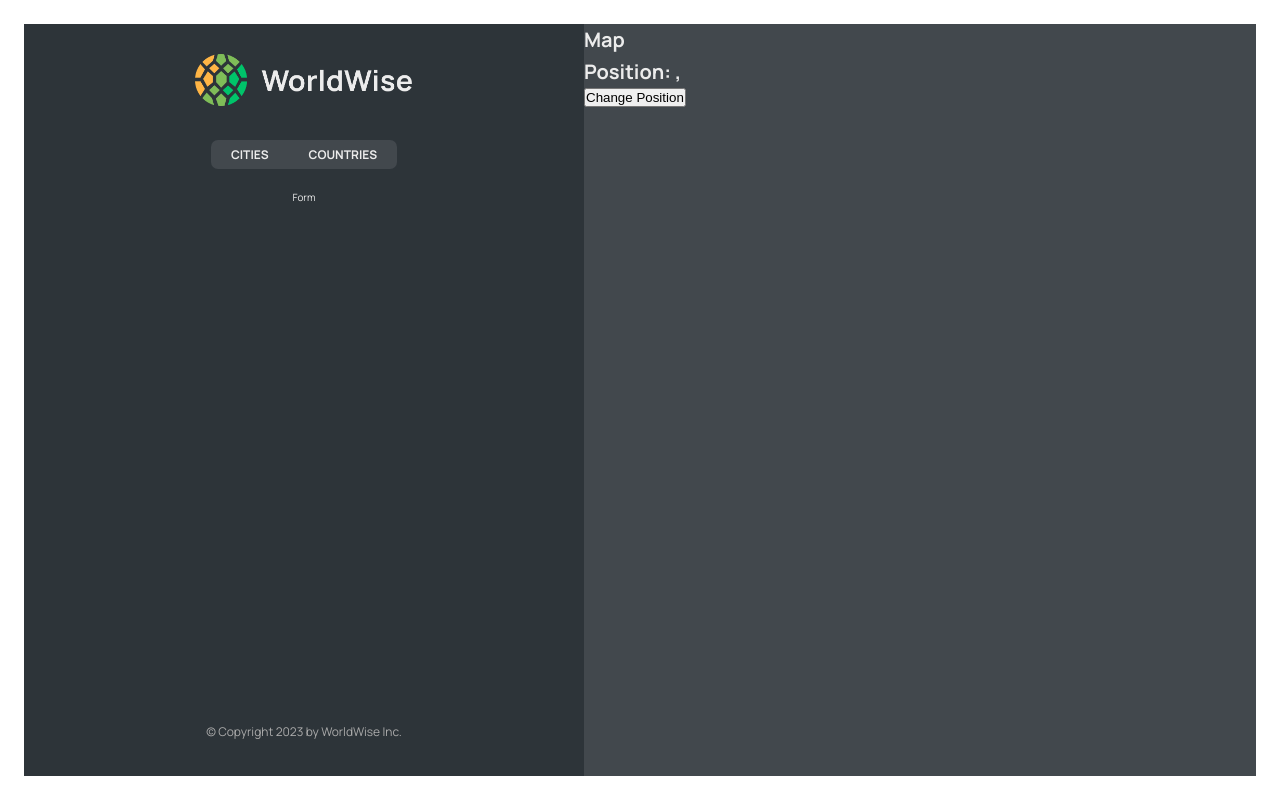
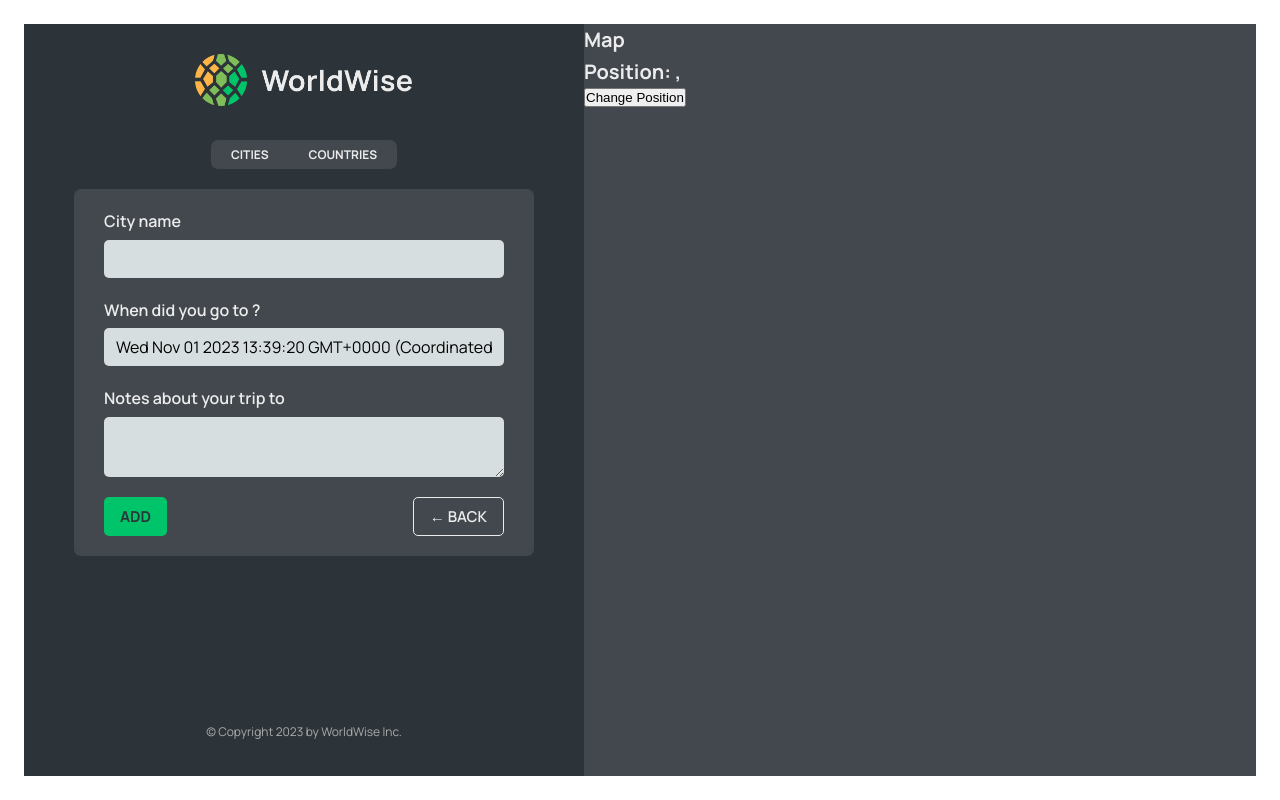
Before and after one commit to Moni-Yahwehson/World-wise, a React (Vite) app: page /app/form in a window 1280 px wide. Built offline with nearby package versions, Linux system fonts and the light colour scheme; data requests are answered from the project's data file.

Commit message:
Added navigation and buttons

```diff
--- a/src/App.jsx
+++ b/src/App.jsx
@@ -1,5 +1,5 @@
 import { useEffect, useState } from "react";
-import { BrowserRouter, Routes, Route } from "react-router-dom";
+import { BrowserRouter, Routes, Route,} from "react-router-dom";
 import Product from "./pages/Product";
 import Pricing from "./pages/Pricing";
 import Login from "./pages/Login";
@@ -9,6 +9,7 @@
 import CityList from "./components/CityList";
 import CountryList from "./components/CountryList";
 import City from "./components/City";
+import Form from "./components/Form";
 
 const BASE_URL = "http://localhost:9000";
 
@@ -53,7 +54,7 @@
             path="countries"
             element={<CountryList cities={cities} isLoading={isLoading} />}
           />
-          <Route path="form" element={<p>Form</p>} />
+          <Route path="form" element={<Form />} />
         </Route>
         <Route path="*" element={<PageNotFound />} />
       </Routes>
--- /dev/null
+++ b/src/components/Button.jsx
@@ -0,0 +1,12 @@
+/* eslint-disable react/prop-types */
+import styles from "./Button.module.css";
+
+function Button({ children, onClick, type }) {
+  return (
+    <button onClick={onClick} className={`${styles.btn} ${styles[type]}`}>
+      {children}
+    </button>
+  );
+}
+
+export default Button;
--- a/src/components/CountryList.jsx
+++ b/src/components/CountryList.jsx
@@ -24,7 +24,7 @@
   return (
     <ul className={styles.countryList}>
       {countries.map((country) => (
-        <CountryItem country={country} />
+        <CountryItem country={country} key={country.country} />
       ))}
     </ul>
   );
--- a/src/components/Form.jsx
+++ b/src/components/Form.jsx
@@ -1,8 +1,12 @@
+/* eslint-disable no-unused-vars */
+/* eslint-disable react-refresh/only-export-components */
 // "https://api.bigdatacloud.net/data/reverse-geocode-client?latitude=0&longitude=0"
 
 import { useState } from "react";
 
 import styles from "./Form.module.css";
+import Button from "./Button";
+import { useNavigate } from "react-router-dom";
 
 export function convertToEmoji(countryCode) {
   const codePoints = countryCode
@@ -13,6 +17,7 @@
 }
 
 function Form() {
+  const navigate = useNavigate();
   const [cityName, setCityName] = useState("");
   const [country, setCountry] = useState("");
   const [date, setDate] = useState(new Date());
@@ -49,8 +54,16 @@
       </div>
 
       <div className={styles.buttons}>
-        <button>Add</button>
-        <button>&larr; Back</button>
+        <Button type="primary">Add</Button>
+        <Button
+          type="back"
+          onClick={(e) => {
+            e.preventDefault();
+            navigate(-1);
+          }}
+        >
+          &larr; Back
+        </Button>
       </div>
     </form>
   );
--- a/src/components/Map.jsx
+++ b/src/components/Map.jsx
@@ -1,14 +1,15 @@
 /* eslint-disable no-unused-vars */
-import { useSearchParams } from "react-router-dom";
+import { useNavigate, useSearchParams } from "react-router-dom";
 import styles from "./Map.module.css";
 
 function Map() {
+  const navigate = useNavigate();
   const [searchParams, setSearchParams] = useSearchParams();
 
   const lat = searchParams.get("lat");
   const lng = searchParams.get("lng");
   return (
-    <div className={styles.mapContainer}>
+    <div className={styles.mapContainer} onClick={() => navigate("form")}>
       <h1>Map</h1>
       <h1>
         Position: {lat}, {lng}
```
